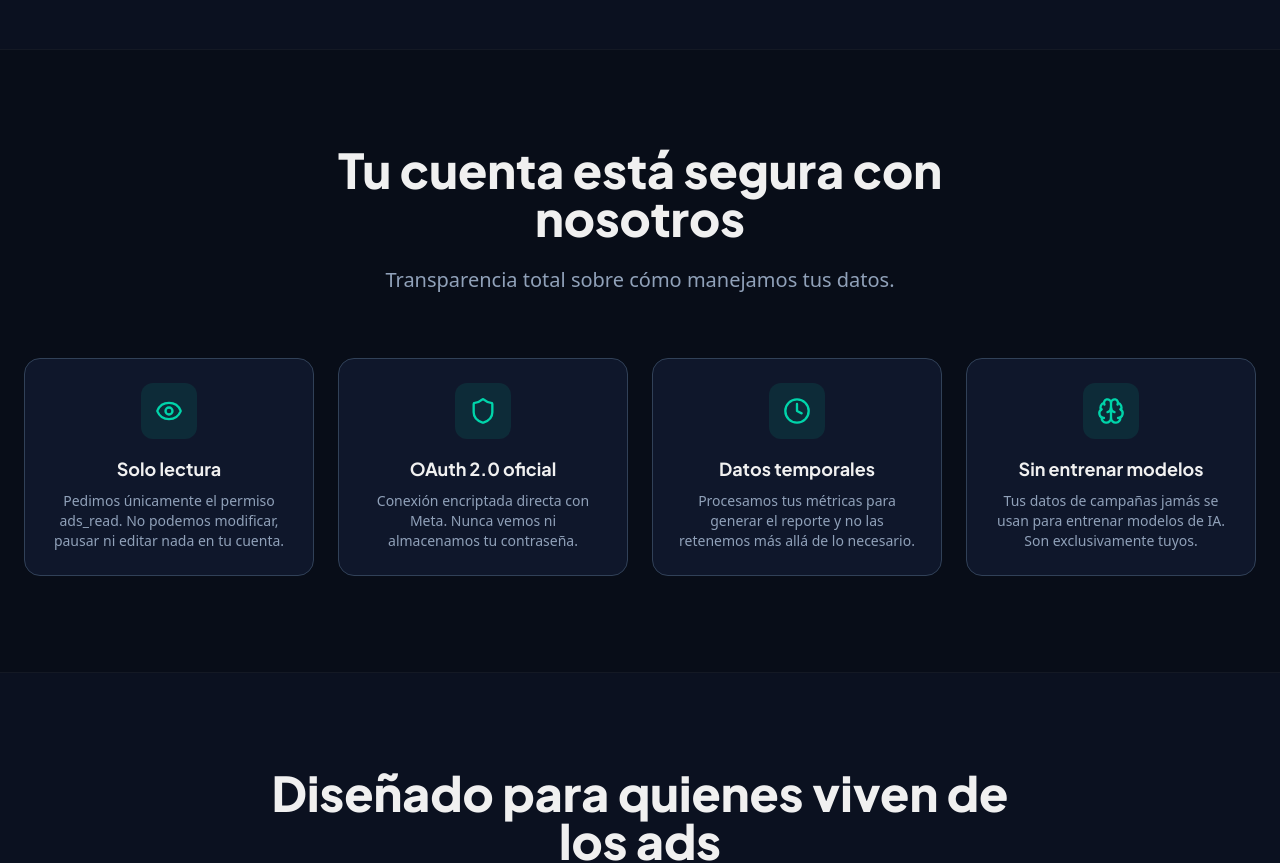
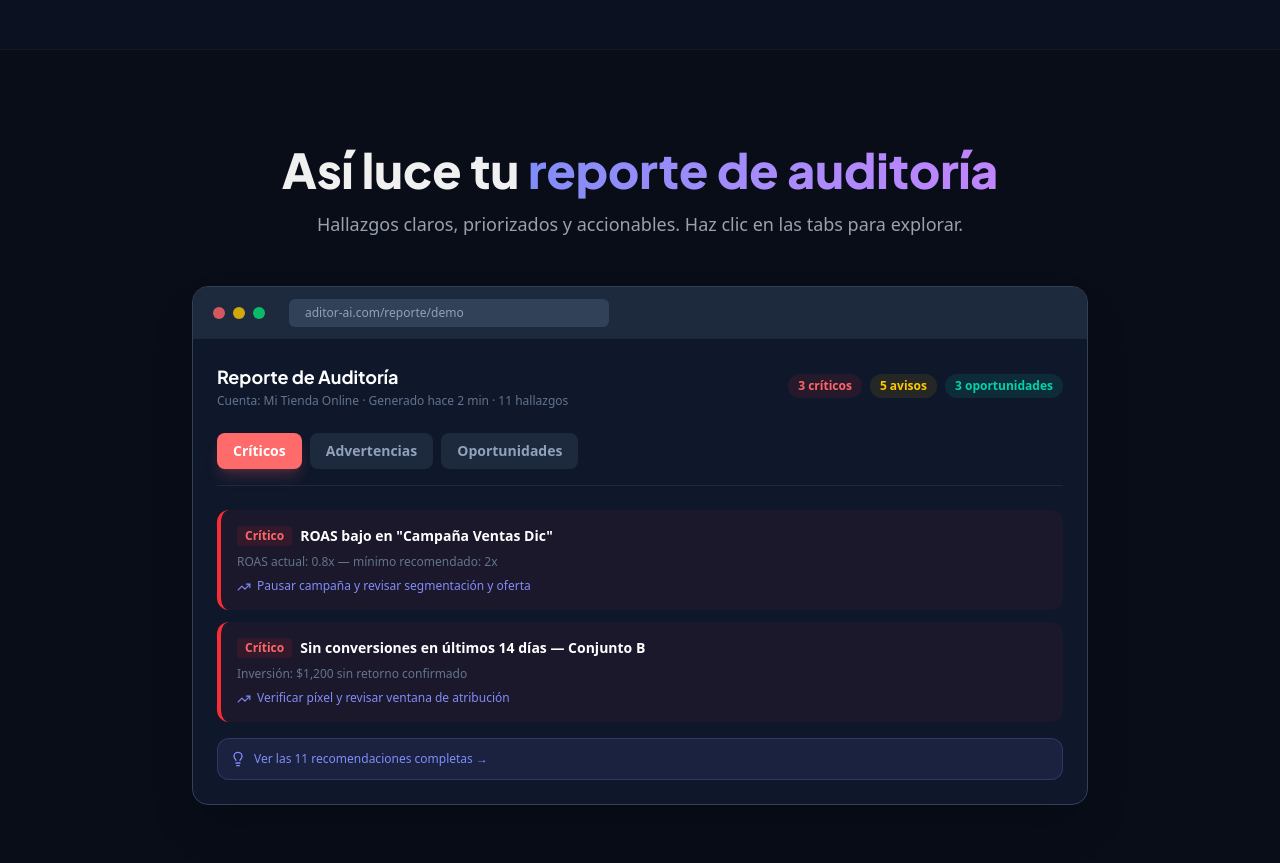
Before and after one commit to Jairvaguas/aditor-ai, a Next.js app: page / in a window 1280 px wide. Shown: the part 2280-3143 px from the top of the page. Built offline with nearby package versions, Linux system fonts and the light colour scheme; no server answers.

Commit message:
feat(landing): demo preview del reporte + FAQs mejoradas (7 preguntas)

```diff
--- a/src/app/page.tsx
+++ b/src/app/page.tsx
@@ -6,6 +6,7 @@ import Navbar from "@/components/Navbar";
 import Footer from "@/components/Footer";
 import ScrollAnimations from "@/components/ScrollAnimations";
 import AnimatedStats from "@/components/AnimatedStats";
+import DemoPreview from "@/components/DemoPreview";
 
 export default async function Home() {
   const t = await getTranslations("Landing");
@@ -183,6 +184,19 @@ export default async function Home() {
               <p className="text-gray-400 text-lg">{t("feat3Desc")}</p>
             </div>
           </div>
+        </div>
+      </section>
+
+      {/* Demo Preview */}
+      <section className="py-24 bg-[#080D18] border-y border-white/5 w-full animate-on-scroll">
+        <div className="max-w-7xl mx-auto px-6 w-full">
+          <div className="text-center max-w-3xl mx-auto mb-12">
+            <h2 className="text-3xl md:text-5xl font-bold mb-4 font-display">
+              Así luce tu <span className="text-transparent bg-clip-text bg-gradient-to-r from-[#818cf8] via-[#a78bfa] to-[#c084fc]">reporte de auditoría</span>
+            </h2>
+            <p className="text-gray-400 text-lg">Hallazgos claros, priorizados y accionables. Haz clic en las tabs para explorar.</p>
+          </div>
+          <DemoPreview />
         </div>
       </section>
 
@@ -396,7 +410,7 @@ export default async function Home() {
             <h2 className="text-3xl md:text-5xl font-bold font-display">{t("faqTitle")}</h2>
           </div>
           <div className="space-y-4">
-            {[1, 2, 3, 4, 5, 6].map((num) => (
+            {[1, 2, 3, 4, 5, 6, 7].map((num) => (
               <details key={num} className="group bg-slate-900 rounded-2xl border border-slate-700 shadow-xl overflow-hidden [&_summary::-webkit-details-marker]:hidden animate-on-scroll" style={{ transitionDelay: `${num * 100}ms` }}>
                 <summary className="flex items-center justify-between cursor-pointer p-6 sm:p-8 font-bold text-lg sm:text-xl text-white">
                   <span>{t(`faq${num}Q` as any)}</span>
--- /dev/null
+++ b/src/components/DemoPreview.tsx
@@ -0,0 +1,187 @@
+'use client';
+import { useState } from 'react';
+import { TrendingUp, AlertTriangle, AlertCircle, Lightbulb, ChevronRight } from 'lucide-react';
+
+const tabs = ['Críticos', 'Advertencias', 'Oportunidades'];
+
+const findings: Record<number, Array<{
+    icon: any;
+    label: string;
+    title: string;
+    metric: string;
+    action: string;
+    borderColor: string;
+    bgColor: string;
+    badgeBg: string;
+    badgeText: string;
+}>> = {
+    0: [
+        {
+            icon: AlertCircle,
+            label: 'Crítico',
+            title: 'ROAS bajo en "Campaña Ventas Dic"',
+            metric: 'ROAS actual: 0.8x — mínimo recomendado: 2x',
+            action: 'Pausar campaña y revisar segmentación y oferta',
+            borderColor: 'border-l-red-500',
+            bgColor: 'bg-red-500/5',
+            badgeBg: 'bg-red-500/10',
+            badgeText: 'text-red-400',
+        },
+        {
+            icon: AlertCircle,
+            label: 'Crítico',
+            title: 'Sin conversiones en últimos 14 días — Conjunto B',
+            metric: 'Inversión: $1,200 sin retorno confirmado',
+            action: 'Verificar píxel y revisar ventana de atribución',
+            borderColor: 'border-l-red-500',
+            bgColor: 'bg-red-500/5',
+            badgeBg: 'bg-red-500/10',
+            badgeText: 'text-red-400',
+        },
+    ],
+    1: [
+        {
+            icon: AlertTriangle,
+            label: 'Advertencia',
+            title: 'Frecuencia 8.2x en Conjunto de Anuncios A',
+            metric: 'Promedio saludable: 2-4x por semana',
+            action: 'Renovar creatividades o ampliar audiencia',
+            borderColor: 'border-l-yellow-500',
+            bgColor: 'bg-yellow-500/5',
+            badgeBg: 'bg-yellow-500/10',
+            badgeText: 'text-yellow-400',
+        },
+        {
+            icon: AlertTriangle,
+            label: 'Advertencia',
+            title: 'Superposición de audiencias detectada (67%)',
+            metric: 'Conjuntos 2 y 3 compiten entre sí',
+            action: 'Excluir audiencias para evitar canibalización',
+            borderColor: 'border-l-yellow-500',
+            bgColor: 'bg-yellow-500/5',
+            badgeBg: 'bg-yellow-500/10',
+            badgeText: 'text-yellow-400',
+        },
+    ],
+    2: [
+        {
+            icon: Lightbulb,
+            label: 'Oportunidad',
+            title: 'Campaña Retargeting con presupuesto insuficiente',
+            metric: 'CTR 4.2% — alta intención de compra',
+            action: 'Aumentar presupuesto un 30% para maximizar retorno',
+            borderColor: 'border-l-[#00D4AA]',
+            bgColor: 'bg-[#00D4AA]/5',
+            badgeBg: 'bg-[#00D4AA]/10',
+            badgeText: 'text-[#00D4AA]',
+        },
+        {
+            icon: Lightbulb,
+            label: 'Oportunidad',
+            title: 'Video ads con CPR 3x menor que imágenes',
+            metric: 'Mejor rendimiento en audiencias frías',
+            action: 'Duplicar conjuntos con video y escalar presupuesto',
+            borderColor: 'border-l-[#00D4AA]',
+            bgColor: 'bg-[#00D4AA]/5',
+            badgeBg: 'bg-[#00D4AA]/10',
+            badgeText: 'text-[#00D4AA]',
+        },
+    ],
+};
+
+export default function DemoPreview() {
+    const [activeTab, setActiveTab] = useState(0);
+
+    return (
+        <div className="max-w-4xl mx-auto">
+            {/* Browser chrome */}
+            <div className="bg-slate-900 rounded-2xl overflow-hidden border border-slate-700 shadow-2xl">
+                {/* Title bar */}
+                <div className="bg-slate-800 px-5 py-3 flex items-center gap-2">
+                    <div className="w-3 h-3 rounded-full bg-red-400/80" />
+                    <div className="w-3 h-3 rounded-full bg-yellow-400/80" />
+                    <div className="w-3 h-3 rounded-full bg-green-400/80" />
+                    <div className="ml-4 flex-1 bg-slate-700 rounded-md px-4 py-1.5 text-xs text-slate-400 max-w-xs">
+                        aditor-ai.com/reporte/demo
+                    </div>
+                </div>
+
+                {/* Report content */}
+                <div className="p-6">
+                    {/* Header */}
+                    <div className="flex flex-col sm:flex-row items-start sm:items-center justify-between mb-6 gap-3">
+                        <div>
+                            <h3 className="font-bold text-white text-lg">Reporte de Auditoría</h3>
+                            <p className="text-slate-500 text-xs mt-0.5">
+                                Cuenta: Mi Tienda Online · Generado hace 2 min · 11 hallazgos
+                            </p>
+                        </div>
+                        <div className="flex gap-2">
+                            <span className="px-2.5 py-1 rounded-full bg-red-500/10 text-red-400 text-xs font-bold">
+                                3 críticos
+                            </span>
+                            <span className="px-2.5 py-1 rounded-full bg-yellow-500/10 text-yellow-400 text-xs font-bold">
+                                5 avisos
+                            </span>
+                            <span className="px-2.5 py-1 rounded-full bg-[#00D4AA]/10 text-[#00D4AA] text-xs font-bold">
+                                3 oportunidades
+                            </span>
+                        </div>
+                    </div>
+
+                    {/* Tabs */}
+                    <div className="flex gap-2 mb-6 border-b border-slate-800 pb-4">
+                        {tabs.map((tab, i) => (
+                            <button
+                                key={tab}
+                                onClick={() => setActiveTab(i)}
+                                className={`px-4 py-2 rounded-lg text-sm font-semibold transition-all ${
+                                    activeTab === i
+                                        ? 'bg-[#FF6B6B] text-white shadow-lg shadow-[#FF6B6B]/20'
+                                        : 'bg-slate-800 text-slate-400 hover:bg-slate-700 hover:text-white'
+                                }`}
+                            >
+                                {tab}
+                            </button>
+                        ))}
+                    </div>
+
+                    {/* Findings */}
+                    <div className="space-y-3">
+                        {findings[activeTab].map((f, i) => {
+                            const Icon = f.icon;
+                            return (
+                                <div
+                                    key={i}
+                                    className={`p-4 rounded-xl border-l-4 ${f.borderColor} ${f.bgColor} transition-all duration-300`}
+                                >
+                                    <div className="flex flex-col gap-2">
+                                        <div className="flex items-center gap-2">
+                                            <span className={`text-xs font-bold px-2 py-0.5 rounded ${f.badgeBg} ${f.badgeText}`}>
+                                                {f.label}
+                                            </span>
+                                            <span className="font-semibold text-white text-sm">{f.title}</span>
+                                        </div>
+                                        <p className="text-slate-500 text-xs">{f.metric}</p>
+                                        <div className="flex items-start gap-1.5">
+                                            <TrendingUp className="w-3.5 h-3.5 text-[#818cf8] shrink-0 mt-0.5" />
+                                            <p className="text-[#818cf8] text-xs font-medium">{f.action}</p>
+                                        </div>
+                                    </div>
+                                </div>
+                            );
+                        })}
+                    </div>
+
+                    {/* CTA inside preview */}
+                    <div className="mt-4 flex items-center gap-2 bg-[#818cf8]/10 rounded-xl p-3 border border-[#818cf8]/20">
+                        <Lightbulb className="w-4 h-4 text-[#818cf8] shrink-0" />
+                        <span className="text-xs text-[#818cf8] font-medium">
+                            Ver las 11 recomendaciones completas →
+                        </span>
+                    </div>
+                </div>
+            </div>
+        </div>
+    );
+}
```
Also changed, not shown: messages/en.json (+8 -6 lines), messages/es.json (+8 -6 lines).
